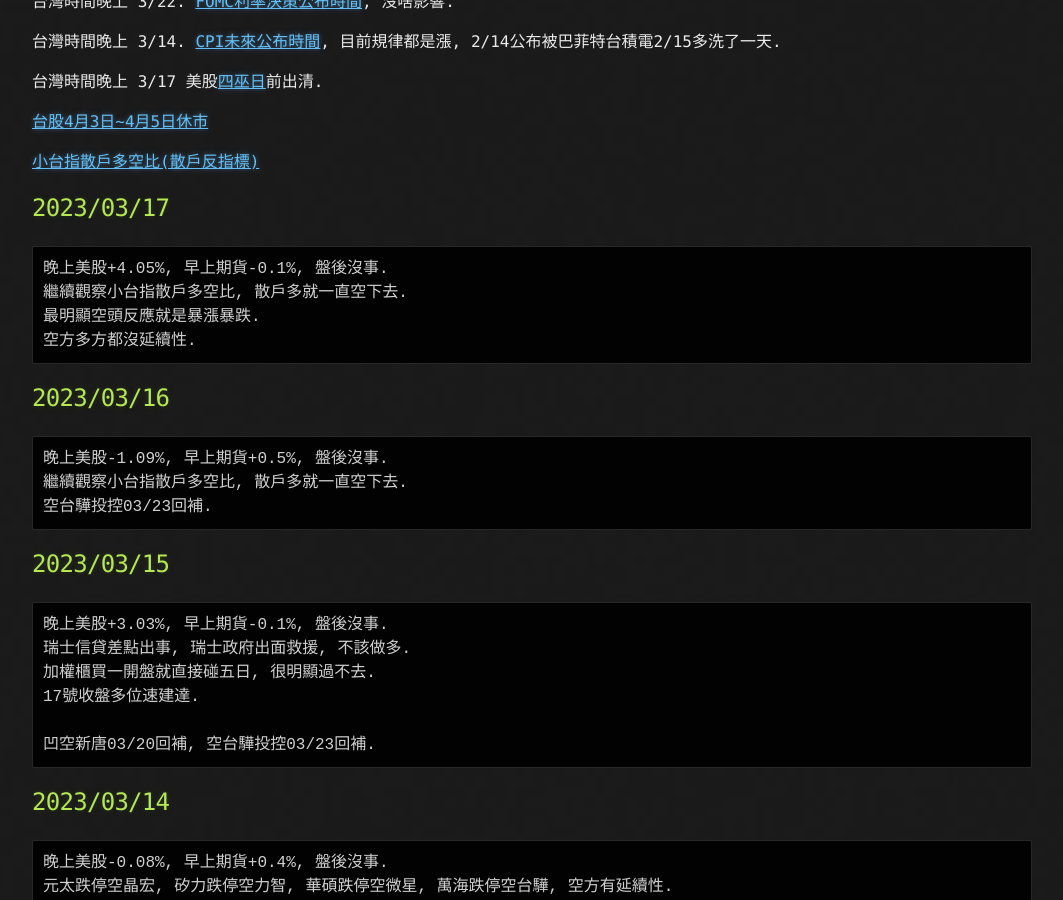
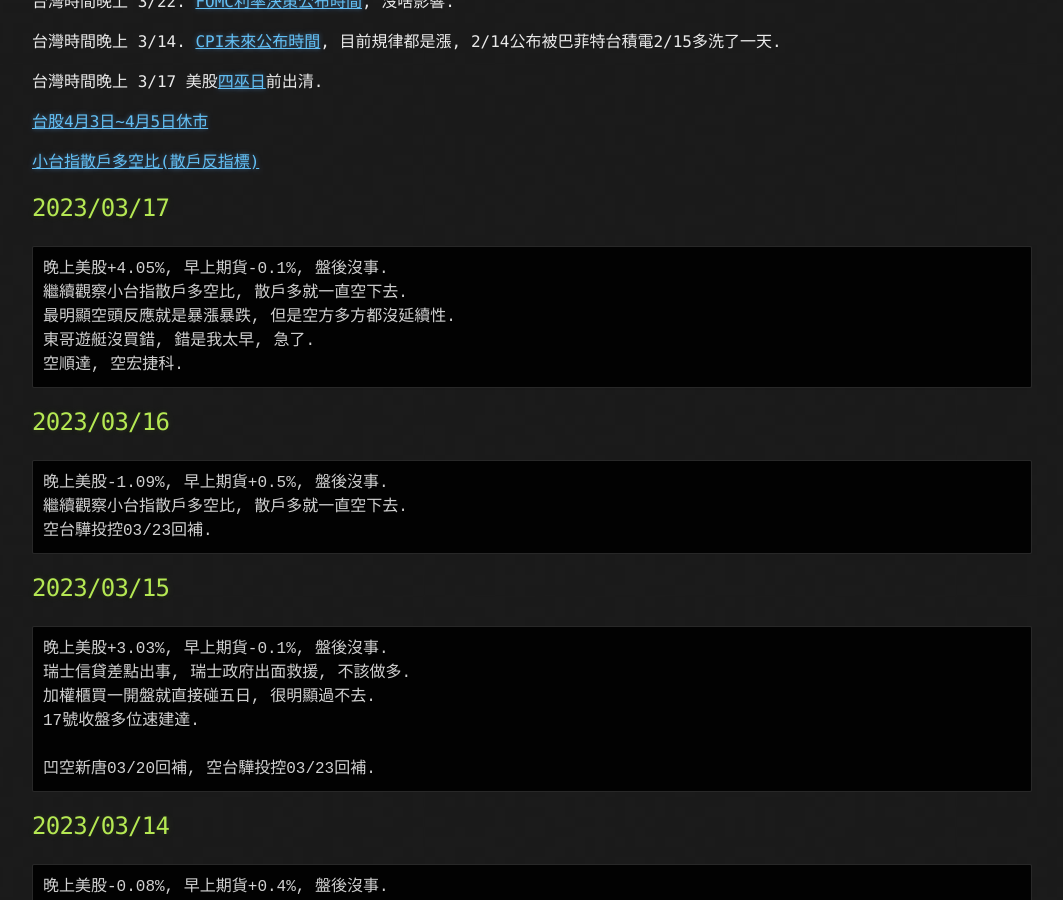
Before and after one commit to lepg5487/Stock_God, a Jekyll site: the page built from index.md, in a window 1280 px wide and 900 px high, scrolled down 468 px. Shown: the whole window, without its empty margins (108-1171 px from the left). Built offline with Jekyll 4.4.1, drawn with Linux system fonts in a browser that asks for light colours; our own code applies the rules of GitHub Pages for plain Markdown files.

Commit message:
Update index.md

````diff
--- a/index.md
+++ b/index.md
@@ -26,8 +26,9 @@ layout: testlayouts
 ```
 晚上美股+4.05%, 早上期貨-0.1%, 盤後沒事.
 繼續觀察小台指散戶多空比, 散戶多就一直空下去.
-最明顯空頭反應就是暴漲暴跌.
-空方多方都沒延續性.
+最明顯空頭反應就是暴漲暴跌, 但是空方多方都沒延續性.
+東哥遊艇沒買錯, 錯是我太早, 急了.
+空順達, 空宏捷科.
 ```
 
 ## 2023/03/16
````
